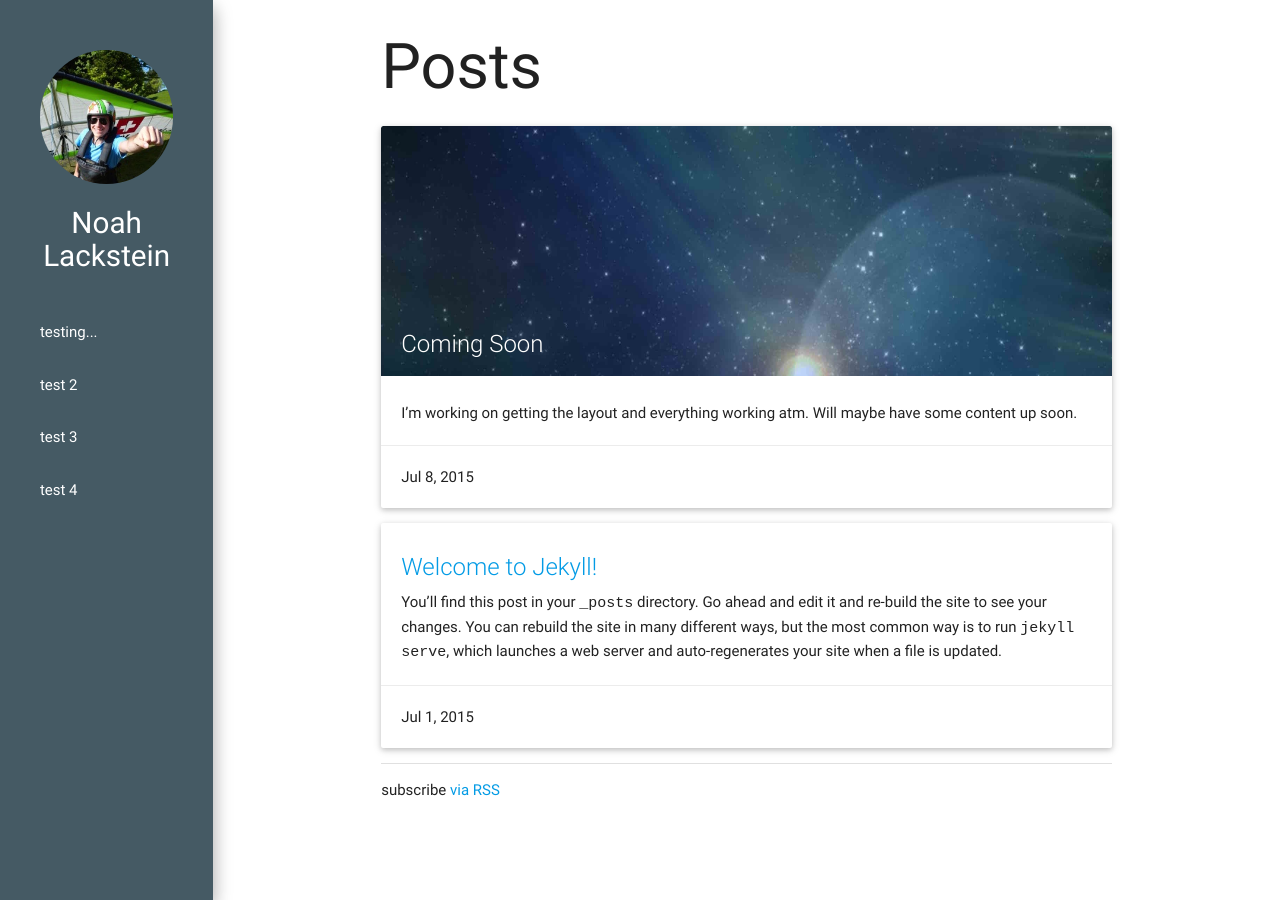
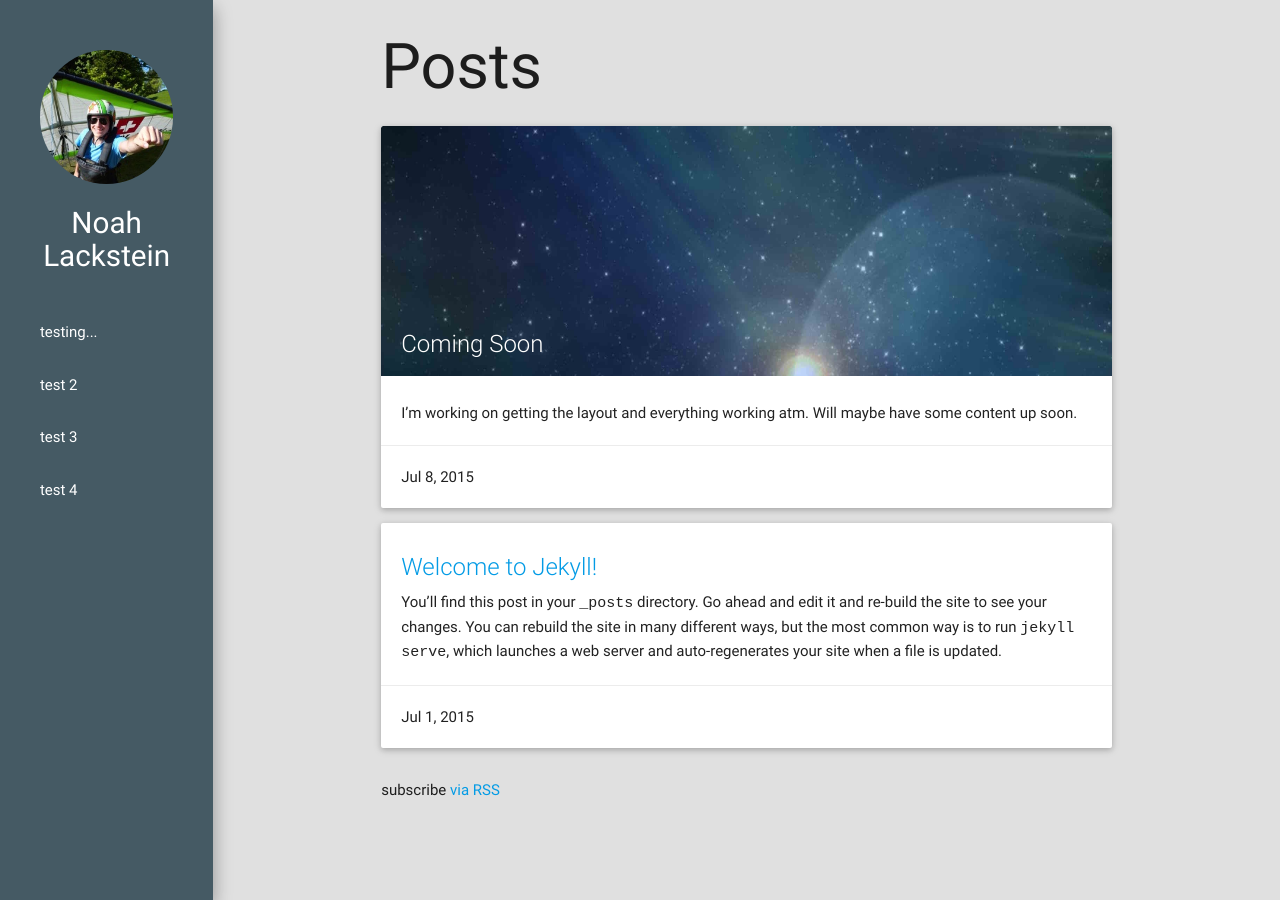
Before and after one commit to lackstein/lackstein.github.io, a Jekyll site: the page built from index.html, in a window 1280 px wide. Built offline with Jekyll 4.4.1, drawn with Linux system fonts in a browser that asks for light colours; nearby versions of some CDN libraries.

Commit message:
Add a light grey background

```diff
--- a/css/lackstein.scss
+++ b/css/lackstein.scss
@@ -11,6 +11,7 @@ body {
 #site {
   height: 100%;
   margin-bottom: 0px;
+  background-color: #e0e0e0;
 }
 
 #sidebar {
```
